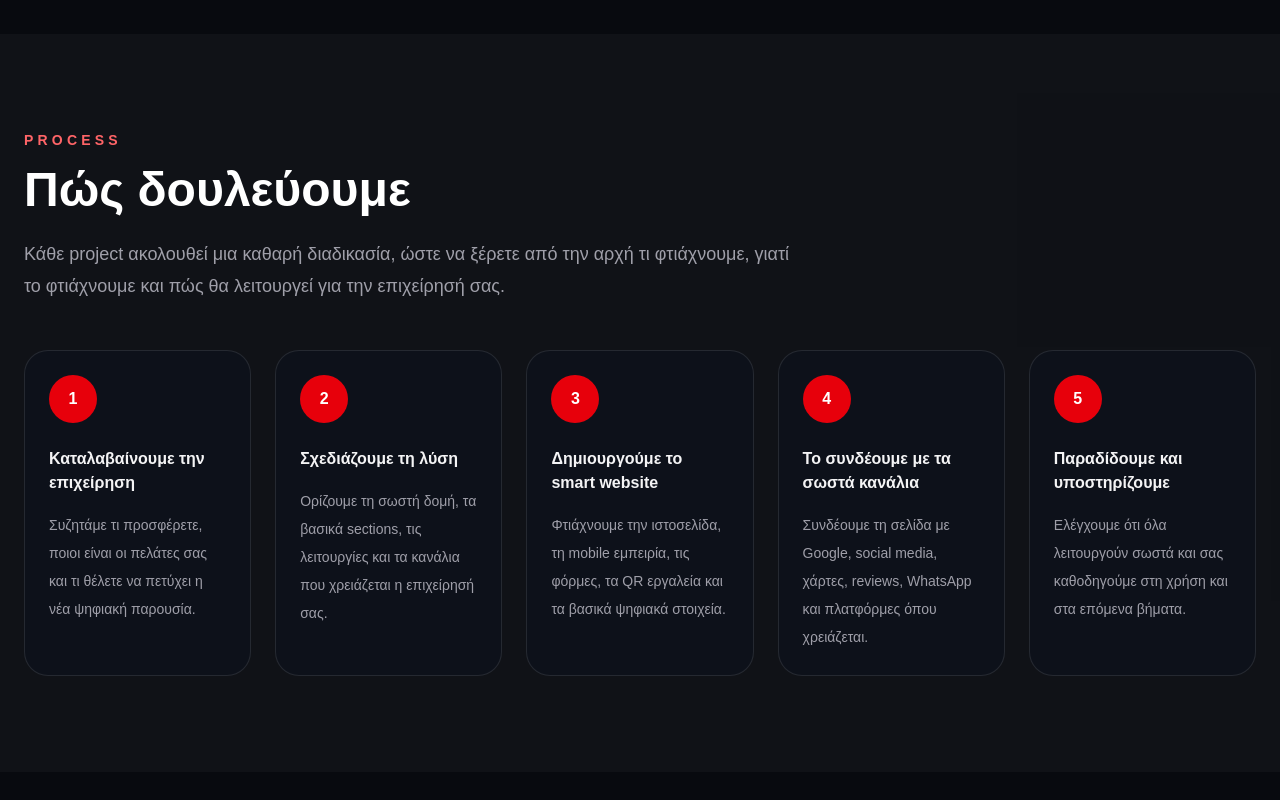
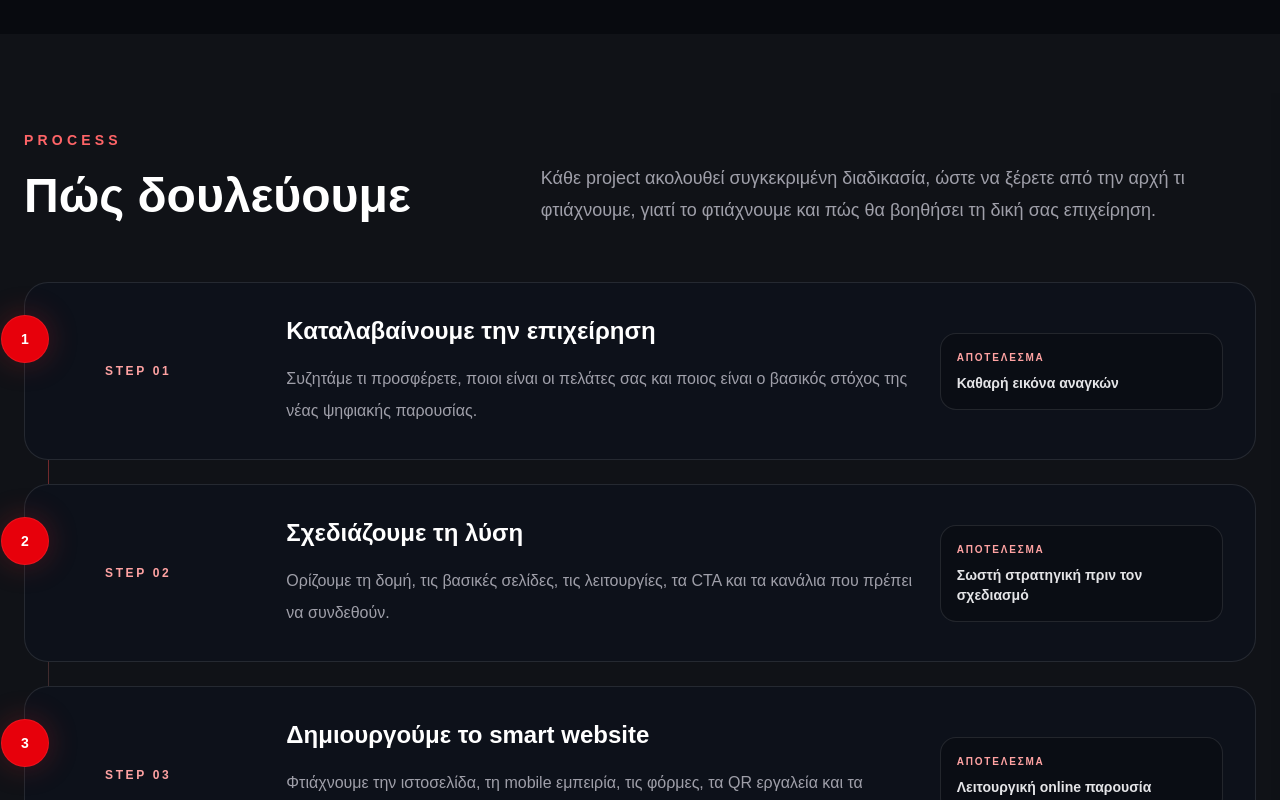
Before and after one commit to OdyssiX/odyssix-site, a Next.js app: page / in a window 1280 px wide. Shown: the part 7020-7820 px from the top of the page. Built offline with nearby package versions, Linux system fonts and the light colour scheme.

Commit message:
Improve Process section

```diff
--- a/components/ProcessSection.tsx
+++ b/components/ProcessSection.tsx
@@ -1,63 +1,99 @@
 const steps = [
   {
     title: "Καταλαβαίνουμε την επιχείρηση",
-    text: "Συζητάμε τι προσφέρετε, ποιοι είναι οι πελάτες σας και τι θέλετε να πετύχει η νέα ψηφιακή παρουσία.",
+    text: "Συζητάμε τι προσφέρετε, ποιοι είναι οι πελάτες σας και ποιος είναι ο βασικός στόχος της νέας ψηφιακής παρουσίας.",
+    result: "Καθαρή εικόνα αναγκών",
   },
   {
     title: "Σχεδιάζουμε τη λύση",
-    text: "Ορίζουμε τη σωστή δομή, τα βασικά sections, τις λειτουργίες και τα κανάλια που χρειάζεται η επιχείρησή σας.",
+    text: "Ορίζουμε τη δομή, τις βασικές σελίδες, τις λειτουργίες, τα CTA και τα κανάλια που πρέπει να συνδεθούν.",
+    result: "Σωστή στρατηγική πριν τον σχεδιασμό",
   },
   {
     title: "Δημιουργούμε το smart website",
     text: "Φτιάχνουμε την ιστοσελίδα, τη mobile εμπειρία, τις φόρμες, τα QR εργαλεία και τα βασικά ψηφιακά στοιχεία.",
+    result: "Λειτουργική online παρουσία",
   },
   {
     title: "Το συνδέουμε με τα σωστά κανάλια",
     text: "Συνδέουμε τη σελίδα με Google, social media, χάρτες, reviews, WhatsApp και πλατφόρμες όπου χρειάζεται.",
+    result: "Καλύτερη προβολή και επικοινωνία",
   },
   {
     title: "Παραδίδουμε και υποστηρίζουμε",
-    text: "Ελέγχουμε ότι όλα λειτουργούν σωστά και σας καθοδηγούμε στη χρήση και στα επόμενα βήματα.",
+    text: "Ελέγχουμε ότι όλα λειτουργούν σωστά και σας καθοδηγούμε στη χρήση, στη διαχείριση και στα επόμενα βήματα.",
+    result: "Παράδοση με καθοδήγηση",
   },
 ];
 
 export default function ProcessSection() {
   return (
-    <section className="bg-white/[0.03] px-6 py-24">
+    <section className="bg-white/[0.03] px-5 py-20 md:px-6 md:py-24">
       <div className="mx-auto max-w-7xl">
-        <div className="max-w-3xl">
+        <div className="grid gap-10 lg:grid-cols-[0.8fr_1.2fr] lg:items-end">
+          <div>
             <p className="text-sm font-semibold uppercase tracking-[0.3em] text-red-400">
               Process
             </p>
 
-          <h2 className="mt-4 text-3xl font-bold md:text-5xl">
+            <h2 className="mt-4 text-3xl font-bold leading-tight md:text-5xl">
               Πώς δουλεύουμε
             </h2>
+          </div>
 
-          <p className="mt-6 text-lg leading-8 text-zinc-400">
-            Κάθε project ακολουθεί μια καθαρή διαδικασία, ώστε να ξέρετε από
-            την αρχή τι φτιάχνουμε, γιατί το φτιάχνουμε και πώς θα λειτουργεί
-            για την επιχείρησή σας.
+          <p className="text-lg leading-8 text-zinc-400">
+            Κάθε project ακολουθεί συγκεκριμένη διαδικασία, ώστε να ξέρετε από
+            την αρχή τι φτιάχνουμε, γιατί το φτιάχνουμε και πώς θα βοηθήσει τη
+            δική σας επιχείρηση.
           </p>
         </div>
 
-        <div className="mt-12 grid gap-6 lg:grid-cols-5">
+        <div className="relative mt-14">
+          <div className="absolute left-6 top-0 hidden h-full w-px bg-gradient-to-b from-red-500/60 via-white/10 to-transparent lg:block" />
+
+          <div className="grid gap-6">
             {steps.map((step, index) => (
-            <div
+              <article
                 key={step.title}
-              className="rounded-3xl border border-white/10 bg-[#0D111A] p-6 transition hover:-translate-y-1 hover:border-red-500/40"
+                className="relative grid gap-6 rounded-3xl border border-white/10 bg-[#0D111A] p-6 transition hover:-translate-y-1 hover:border-red-500/40 md:p-8 lg:grid-cols-[0.25fr_1fr_0.45fr] lg:items-center lg:pl-20"
               >
-              <div className="mb-6 flex h-12 w-12 items-center justify-center rounded-full bg-red-600 font-bold">
+                <div className="absolute left-0 top-8 hidden -translate-x-1/2 lg:block">
+                  <div className="flex h-12 w-12 items-center justify-center rounded-full border border-red-500/40 bg-red-600 text-sm font-bold text-white shadow-[0_0_30px_rgba(220,38,38,0.28)]">
+                    {index + 1}
+                  </div>
+                </div>
+
+                <div className="flex items-center gap-4 lg:block">
+                  <div className="flex h-12 w-12 shrink-0 items-center justify-center rounded-full bg-red-600 font-bold text-white lg:hidden">
                     {index + 1}
                   </div>
 
-              <h3 className="font-semibold text-zinc-100">{step.title}</h3>
+                  <p className="text-xs font-bold uppercase tracking-[0.22em] text-red-300">
+                    Step 0{index + 1}
+                  </p>
+                </div>
 
-              <p className="mt-4 text-sm leading-7 text-zinc-400">
+                <div>
+                  <h3 className="text-xl font-bold text-white md:text-2xl">
+                    {step.title}
+                  </h3>
+
+                  <p className="mt-4 text-sm leading-7 text-zinc-400 md:text-base md:leading-8">
                     {step.text}
                   </p>
                 </div>
+
+                <div className="rounded-2xl border border-white/10 bg-black/20 p-4">
+                  <p className="text-[10px] font-bold uppercase tracking-[0.18em] text-red-300">
+                    Αποτέλεσμα
+                  </p>
+                  <p className="mt-2 text-sm font-semibold text-zinc-200">
+                    {step.result}
+                  </p>
+                </div>
+              </article>
             ))}
+          </div>
         </div>
       </div>
     </section>
```
Lines whose indentation alone changed are shown as unchanged.
